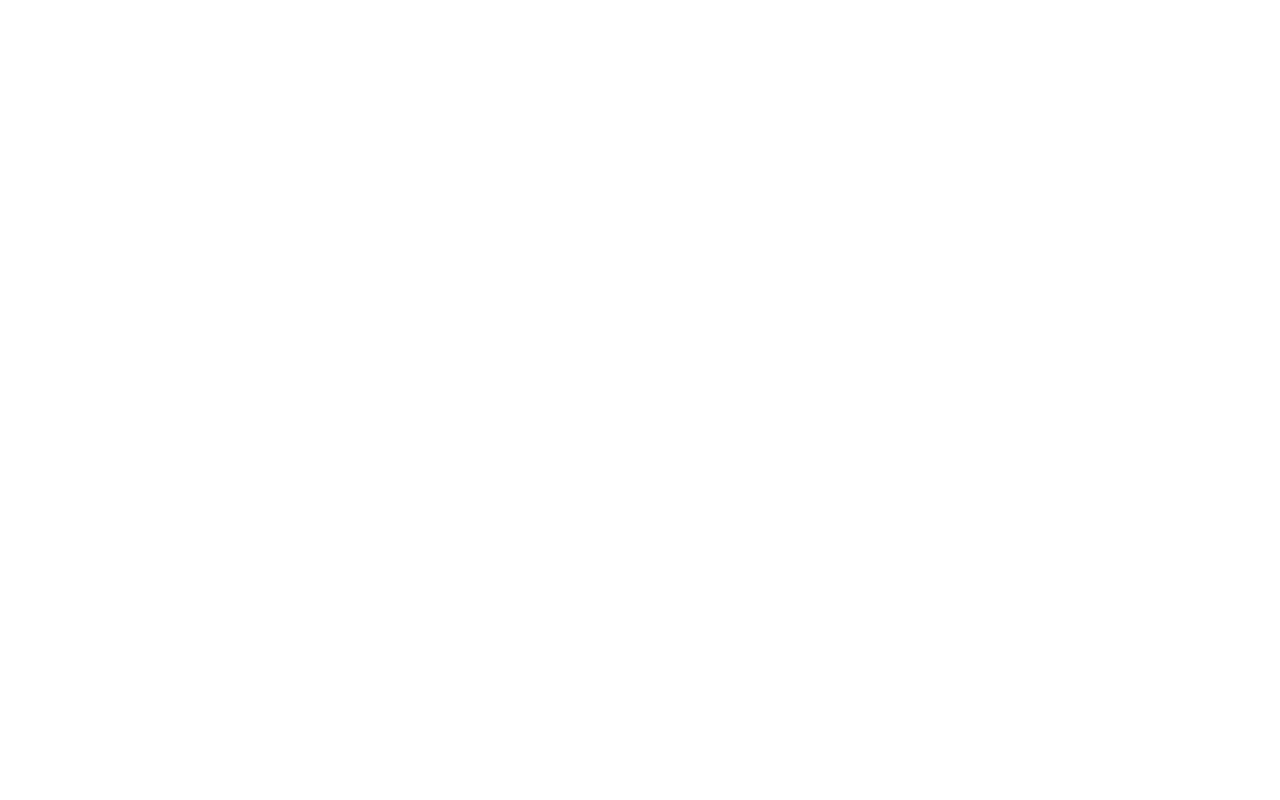
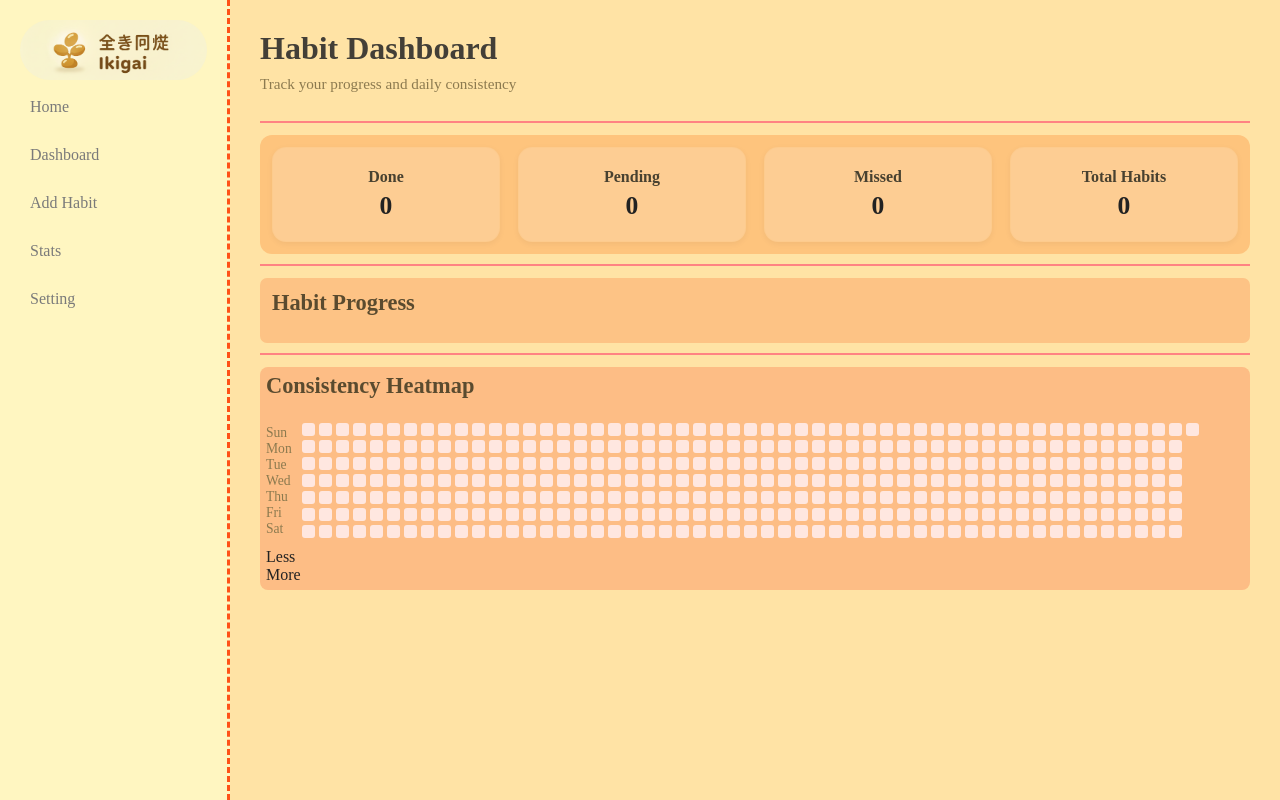
Before and after one commit to SHIVAMYADAV25/js-project, a plain HTML site: page smart-habit-tracker/pages/dashboard.html in a window 1280 px wide. Drawn offline with Linux system fonts and the light colour scheme.

Commit message:
done with dashboard UI

```diff
--- /dev/null
+++ b/smart-habit-tracker/css/dashboard.css
@@ -0,0 +1,248 @@
+*{
+    padding: 0%;
+    margin: 0%;
+    box-sizing: border-box;
+}
+
+
+
+.quicksand{
+  font-family: "Quicksand", sans-serif;
+  font-optical-sizing: auto;
+  font-weight: 100;
+  font-style: normal;
+}
+
+.roboto-mono {
+  font-family: "Roboto Mono", monospace;
+  font-optical-sizing: auto;
+  font-weight: 300;
+  font-style: normal;
+}
+
+.sidebar{
+    width: 230px;
+    height: 100vh;
+    background-color: #fff6c1;
+    color: #5A4B2F;
+    position: fixed;
+    left: 0;
+    top: 0;
+    padding: 20px;
+    border: 3px #ff5218 ;
+    border-style: none dashed none none;
+}
+
+.main_mid a{
+    text-decoration: none;
+}
+
+.sidebar a{
+    display: block;
+    padding: 12px 10px;
+    margin: 6px 0;
+    text-decoration: none;
+    color: #7a7a7a;
+    border-radius:6px ;
+    cursor: pointer;
+    transition:all .20s ease;
+}
+
+.sidebar a:hover{
+    transform:translateX(6px);
+    background-color: #ffdf3d
+}
+
+.sidebar ul{
+ list-style-type: none;
+}
+
+.side_upper{
+    display: flex;
+    gap: 10px;
+    align-items: center;
+}
+
+.sidebar .logo{
+    width: 100%;
+    object-fit: cover;
+    height: 60px;
+    background-color: transparent;
+    border-radius: 40px;
+}
+
+.dashboard-container{
+    min-height: 100vh;
+    background-color: #ffe3a5;
+    margin-left: 230px;
+    /* width: 230px; */
+    padding: 30px;
+    color: #222;
+}
+
+.dashboard-container h1 {
+  font-size: 2rem;
+  color: #433f37;
+  margin-bottom: 8px;
+}
+
+.subtitle {
+  color: #8C7A4F;
+  font-size: 0.95rem;
+  margin-bottom: 28px;
+}
+
+.stats-grid {
+  background-color: #fec47d;
+  padding: 12px;
+  border-radius: 12px;
+  display: grid;
+  grid-template-columns: repeat(auto-fit, minmax(180px, 1fr));
+  gap: 18px;
+  margin-bottom: 10px;
+}
+
+.card {
+  background: #fdcd93;
+  border-radius: 14px;
+  box-shadow: 0 2px 6px rgba(0, 0, 0, 0.05);
+  padding: 20px;
+  text-align: center;
+  transition: all 0.25s ease-in-out;
+  border: 1px solid #ff95000a;
+}
+
+.card:hover {
+  transform: translateY(-3px);
+  box-shadow: 0 4px 12px rgba(0, 0, 0, 0.1);
+}
+
+.card h3 {
+  font-size: 1rem;
+  color: #484130;
+  margin-bottom: 5px;
+}
+
+.card p {
+  font-size: 1.6rem;
+  font-weight: 700;
+}
+
+#habitProgressSection {
+  background-color: #fdc385;
+  padding: 12px;
+  border-radius:7px ;
+  margin-bottom: 10px;
+}
+
+#habitProgressSection h2 {
+  color: #5A4B2F;
+  font-size: 1.4rem;
+  margin-bottom: 15px;
+}
+
+.progress-list {
+  display: flex;
+  flex-direction: column;
+  gap: 14px;
+}
+
+.progress-item {
+  background: #fff;
+  border-radius: 10px;
+  padding: 16px 20px;
+  border: 1px solid #f2e6c9;
+  box-shadow: 0 1px 6px rgba(0, 0, 0, 0.05);
+}
+
+.progress-item h3 {
+  font-size: 1rem;
+  color: #5A4B2F;
+  margin-bottom: 6px;
+}
+
+.progress-bar {
+  height: 10px;
+  background: #f3f3f3;
+  border-radius: 8px;
+  overflow: hidden;
+  margin-top: 6px;
+}
+
+.progress-fill {
+  height: 100%;
+  border-radius: 8px;
+  width: 0%;
+  background: linear-gradient(90deg, #f6d365, #fda085);
+  transition: width 0.6s ease;
+}
+
+
+#heatmapSection {
+  /* margin-bottom: px; */
+  background-color: #fdbd85;
+  padding: 6px;
+  border-radius: 8px;
+}
+
+#heatmapSection h2 {
+  font-size: 1.4rem;
+  color: #5A4B2F;
+  margin-bottom: 14px;
+}
+
+.heatmap-wrapper {
+  display: flex;
+  gap: 10px;
+  align-items: center;
+}
+
+.heatmap-weekdays {
+  display: flex;
+  flex-direction: column;
+  justify-content: space-between;
+  color: #8C7A4F;
+  font-size: 0.85rem;
+}
+.heatmap-grid {
+  display: grid;
+  align-items: start;
+  justify-content: start;
+  grid-auto-flow: column;
+  gap: 4px;
+  overflow-x: auto;
+  padding: 10px 0;
+}
+
+.heatmap-grid .day {
+  width: 13px;
+  height: 13px;
+  border-radius: 3px;
+  background: #ffe7e0;
+  transition: transform 0.2s ease, background-color 0.3s ease;
+}
+
+.heatmap-grid .day[data-level="0"] { background: #ffe7e0; }
+.heatmap-grid .day[data-level="1"] { background: #ffc1b6; }
+.heatmap-grid .day[data-level="2"] { background: #ff9a7f; }
+.heatmap-grid .day[data-level="3"] { background: #ff7752; }
+.heatmap-grid .day[data-level="4"] { background: #ff5218; }
+
+.heatmap-grid .day:hover {
+  transform: scale(1.4);
+  outline: 1px solid rgba(0, 0, 0, 0.1);
+  z-index: 10;
+}
+
+
+.line{
+    height: 2px;
+    background-color: #ffe083;
+    margin-bottom: 8px;
+}
+
+.line-btn{
+    height: 2px;
+    background-color: #ff8383;
+    margin-bottom: 12px;
+}
--- /dev/null
+++ b/smart-habit-tracker/js/dashboard.js
@@ -0,0 +1,126 @@
+import { getHabits, getTodayDate } from "./db.js";
+
+// DOM Elements
+const doneEl = document.getElementById("doneToday");
+const pendingEl = document.getElementById("pendingToday");
+const missedEl = document.getElementById("missedToday");
+const totalEl = document.getElementById("totalHabits");
+const progressList = document.getElementById("habitProgressList");
+const heatmapGrid = document.getElementById("heatmapGrid");
+
+// --------------------------------------
+// STEP 1️⃣: LOAD AND CATEGORIZE HABITS
+// --------------------------------------
+function loadDashboardData() {
+  const habits = getHabits() || [];
+  const today = getTodayDate();
+
+  let done = 0, pending = 0, missed = 0;
+
+  habits.forEach(habit => {
+    switch (habit.status) {
+      case "Done": done++; break;
+      case "Pending": pending++; break;
+      case "Missed": missed++; break;
+    }
+  });
+
+  totalEl.textContent = habits.length;
+  doneEl.textContent = done;
+  pendingEl.textContent = pending;
+  missedEl.textContent = missed;
+
+  renderProgressBars(habits);
+  renderHeatmap(habits);
+}
+
+// --------------------------------------
+// STEP 2️⃣: PROGRESS BAR PER HABIT
+// --------------------------------------
+function renderProgressBars(habits) {
+  progressList.innerHTML = "";
+
+  habits.forEach(habit => {
+    const startDate = new Date(habit.start);
+    const endDate = habit.end && habit.end !== "Never" ? new Date(habit.end) : null;
+    const today = new Date(getTodayDate());
+
+    let progress = 0;
+
+    if (endDate) {
+      const totalDuration = (endDate - startDate) / (1000 * 60 * 60 * 24);
+      const elapsed = (today - startDate) / (1000 * 60 * 60 * 24);
+      progress = Math.min((elapsed / totalDuration) * 100, 100);
+    } else {
+      progress = habit.streak * 10; // For ongoing habits (no end)
+    }
+
+    const div = document.createElement("div");
+    div.classList.add("progress-item");
+
+    div.innerHTML = `
+      <h3>${habit.name} <span style="font-size: 0.8rem; color:#7a7a7a;">(${habit.status})</span></h3>
+      <div class="progress-bar">
+        <div class="progress-fill" style="width: ${progress}%;"></div>
+      </div>
+    `;
+
+    progressList.appendChild(div);
+  });
+}
+
+function renderHeatmap(habits) {
+//   const heatmapGrid = document.getElementById("heatmapGrid");
+  heatmapGrid.innerHTML = "";
+
+  // Step 1: Count completed habits per date
+  const dateCount = {};
+  habits.forEach(habit => {
+    if (habit.lastDoneDate) {
+      const date = habit.lastDoneDate;
+      dateCount[date] = (dateCount[date] || 0) + 1;
+    }
+  });
+
+  // Step 2: Generate last 52 weeks (364 days)
+  const today = new Date();
+  const startDate = new Date();
+  startDate.setDate(today.getDate() - 364);
+
+  const days = [];
+  for (let d = new Date(startDate); d <= today; d.setDate(d.getDate() + 1)) {
+    const dateStr = d.toISOString().split("T")[0];
+    const value = dateCount[dateStr] || 0;
+
+    // Determine contribution level (1-5)
+    let level = 0;
+    if (value === 1) level = 1;
+    else if (value === 2) level = 2;
+    else if (value === 3) level = 3;
+    else if (value >= 4) level = 4;
+
+    days.push({ date: dateStr, value, level });
+  }
+
+  // Step 3: Arrange as GitHub-style grid (weeks x days)
+  const totalWeeks = Math.ceil(days.length / 7);
+
+  heatmapGrid.style.display = "grid";
+  heatmapGrid.style.gridTemplateColumns = `repeat(${totalWeeks}, 1fr)`;
+  heatmapGrid.style.gridTemplateRows = "repeat(7, 1fr)";
+  heatmapGrid.style.gap = "4px";
+
+  days.forEach((day, index) => {
+    const div = document.createElement("div");
+    div.classList.add("day");
+    div.dataset.level = day.level;
+    div.title = `${day.value} habits done on ${day.date}`;
+    heatmapGrid.appendChild(div);
+  });
+}
+
+
+// --------------------------------------
+// STEP 4️⃣: INIT DASHBOARD
+// --------------------------------------
+document.addEventListener("DOMContentLoaded", loadDashboardData);
--- a/smart-habit-tracker/pages/dashboard.html
+++ b/smart-habit-tracker/pages/dashboard.html
@@ -0,0 +1,83 @@
+<!DOCTYPE html>
+<html lang="en">
+<head>
+  <meta charset="UTF-8" />
+  <meta name="viewport" content="width=device-width, initial-scale=1.0" />
+  <title>Habit Builder Dashboard</title>
+  <link rel="stylesheet" href="../css/dashboard.css" />
+</head>
+<body>
+
+
+  <div class="sidebar">
+        <div class="side_upper">
+            <img class="logo" src="../assets/logo.png" alt="Logo" onclick="window.location.href='../index.html'">
+        </div>
+
+        <div class="side_middle">
+            <ul>
+                <li><a href="../index.html">Home</a></li>
+                <li><a href="./dashboard.html">Dashboard</a></li>
+                <li><a href="./pages/add-habit.html">Add Habit</a></li>
+                <li><a href="./pages/status.html">Stats</a></li>
+                <li><a href="./pages/setting.html">Setting</a></li>
+            </ul>
+        </div>
+    </div>
+
+  <div class="dashboard-container">
+    <h1>Habit Dashboard</h1>
+    <p class="subtitle">Track your progress and daily consistency</p>
+
+    <div class="line-btn"></div>
+  <div class="stats-grid">
+    <div class="card done">
+      <h3> Done</h3>
+      <p id="doneToday">0</p>
+    </div>
+    <div class="card pending">
+      <h3> Pending</h3>
+      <p id="pendingToday">0</p>
+    </div>
+    <div class="card missed">
+      <h3> Missed</h3>
+      <p id="missedToday">0</p>
+    </div>
+    <div class="card total">
+      <h3> Total Habits</h3>
+      <p id="totalHabits">0</p>
+    </div>
+  </div>
+
+  <div class="line-btn"></div>
+    <!-- Habit Progress Section -->
+    <section id="habitProgressSection">
+      <h2> Habit Progress</h2>
+      <div id="habitProgressList" class="progress-list"></div>
+    </section>
+
+    <div class="line-btn"></div>
+    <!-- Heatmap Section -->
+    <section id="heatmapSection">
+      <h2> Consistency Heatmap</h2>
+      <div class="heatmap-wrapper">
+        <div class="heatmap-weekdays">
+          <span>Sun</span><span>Mon</span><span>Tue</span><span>Wed</span><span>Thu</span><span>Fri</span><span>Sat</span>
+        </div>
+        <div id="heatmapGrid" class="heatmap-grid"></div>
+      </div>
+      <div class="heatmap-legend">
+        <span>Less</span>
+        <div class="box" style="background:#EBEDF0;"></div>
+        <div class="box" style="background:#FDEAD6;"></div>
+        <div class="box" style="background:#FBC999;"></div>
+        <div class="box" style="background:#F89A49;"></div>
+        <div class="box" style="background:#E97B0C;"></div>
+        <span>More</span>
+      </div>
+    </section>
+  </div>
+
+  <script type="module" src="../js/dashboard.js"></script>
+</body>
+</html>
```
Also changed, not shown: smart-habit-tracker/pages/add-habit.html (+1 -1 lines), smart-habit-tracker/css/style.css (line endings or trailing spaces).
